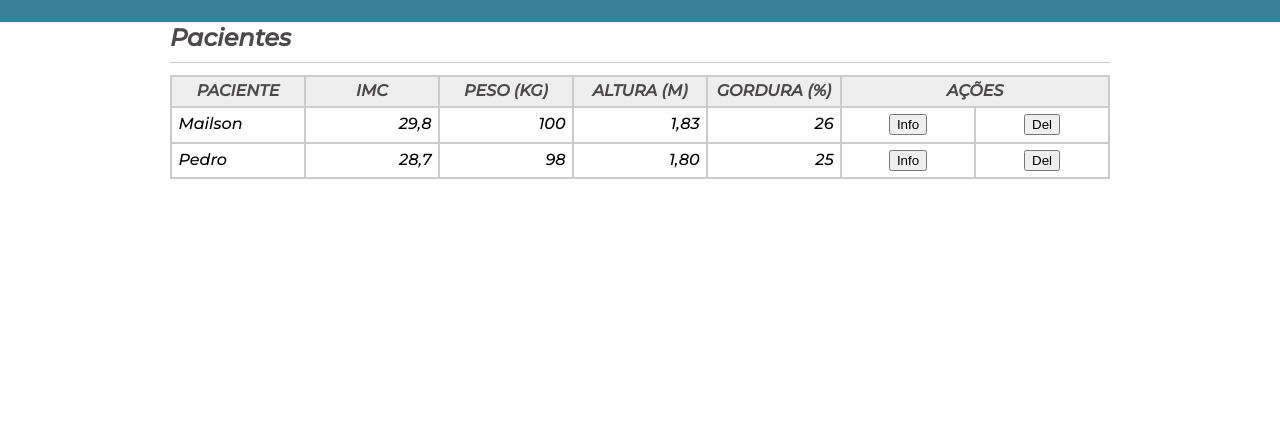
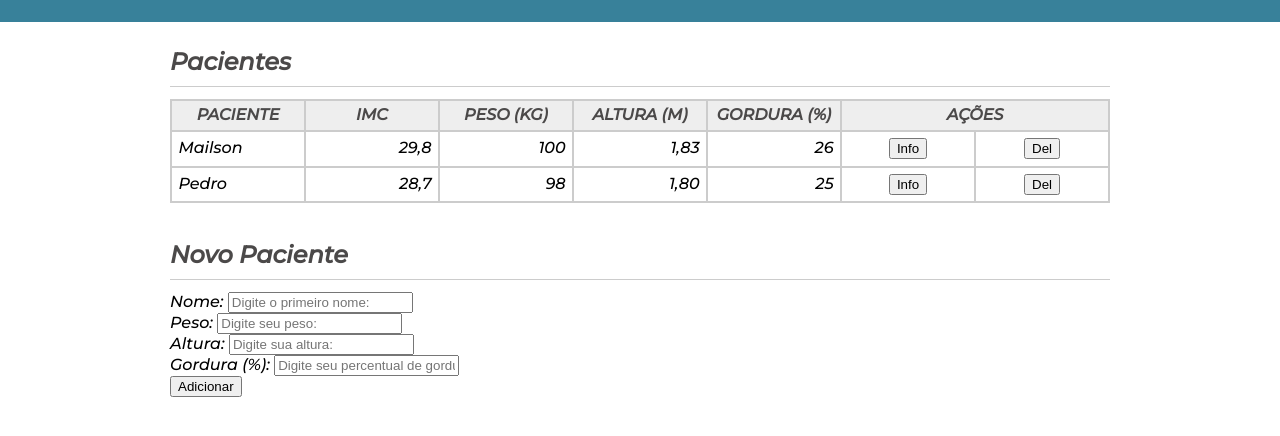
Before and after one commit to mailsonsoares/IMC, a plain HTML site: page EXERCICIO_2/index.html in a window 1280 px wide. Shown: the part 56-492 px from the top of the page. Drawn offline with Linux system fonts and the light colour scheme.

Commit message:
formulário para incluir novos pacientes

```diff
--- a/EXERCICIO_2/index.html
+++ b/EXERCICIO_2/index.html
@@ -55,7 +55,29 @@
                     </tr>
                 <!-- </tbody> -->
             </table>
+        </section>
 
+        <section class="container">
+            <h2>Novo Paciente</h2>
+            <form id = "form-adiciona-paciente" action="">
+                <div class="grupo">
+                    <label for="input-nome">Nome:</label>
+                    <input type="text" id="input-nome" name="input-nome" class="campo" placeholder="Digite o primeiro nome: ">
+                </div>
+                <div class="grupo">
+                    <label for="input-peso">Peso:</label>
+                    <input type="text" id="input-peso" name="input-peso" class="campo" placeholder="Digite seu peso: ">
+                </div>
+                <div class="grupo">
+                    <label for="input-altura">Altura:</label>
+                    <input type="text" id="input-altura" name="input-altura" class="campo" placeholder="Digite sua altura: ">
+                </div>
+                <div class="grupo">
+                    <label for="input-gordura">Gordura (%):</label>
+                    <input type="text" id="input-gordura" name="input-gordura" class="campo" placeholder="Digite seu percentual de gordura ">
+                </div>
+                <button id="btn-adiciona" data-form-btn-adiciona>Adicionar</button>
+            </form>
         </section>
 
 
@@ -64,6 +86,6 @@
     <footer>
 
     </footer>
-
+    <script src="novo.js"></script>
 </body>
 </html>
--- a/EXERCICIO_2/style.css
+++ b/EXERCICIO_2/style.css
@@ -7,6 +7,7 @@ body{
 }
 
 header{
+	width: 100%;
 	background-color: #38819A;
 	height: 3em;
 	color: #FFF;
@@ -14,6 +15,7 @@ header{
 }
 
 header h1{
+	/* display:inline-block; */
     text-align:center;
     margin:auto;
     font-size: 2em;
@@ -24,6 +26,8 @@ main{
 	margin: auto;
 }
 
+
+
 .container{
     padding: 4px 0;
 	width: 100%;
@@ -31,6 +35,7 @@ main{
 }
 
 .container h2{
+	/* display: block; */
 	font-size: 1.5em;
 	color: #4b4949;
 	font-weight: bold;
@@ -38,6 +43,7 @@ main{
 	padding-bottom: .5em;
 	border-bottom: 1px solid #ccc;
 	margin-bottom: .5em;
+	margin-top: 1em;
 }
 
 
```
